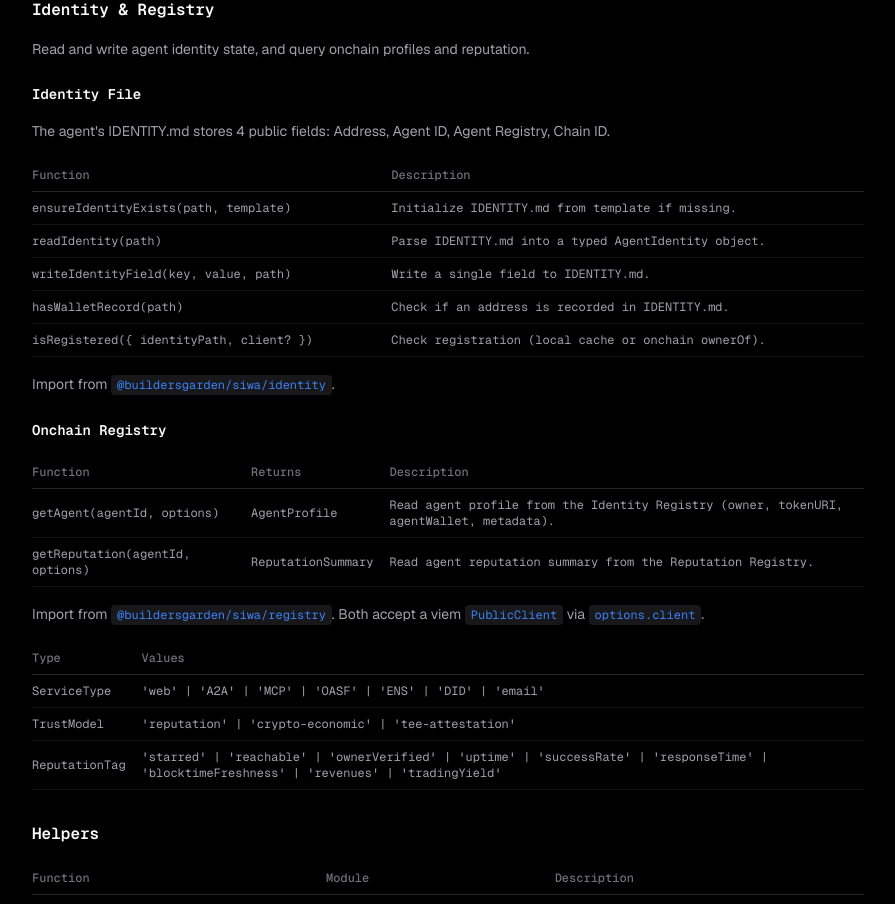
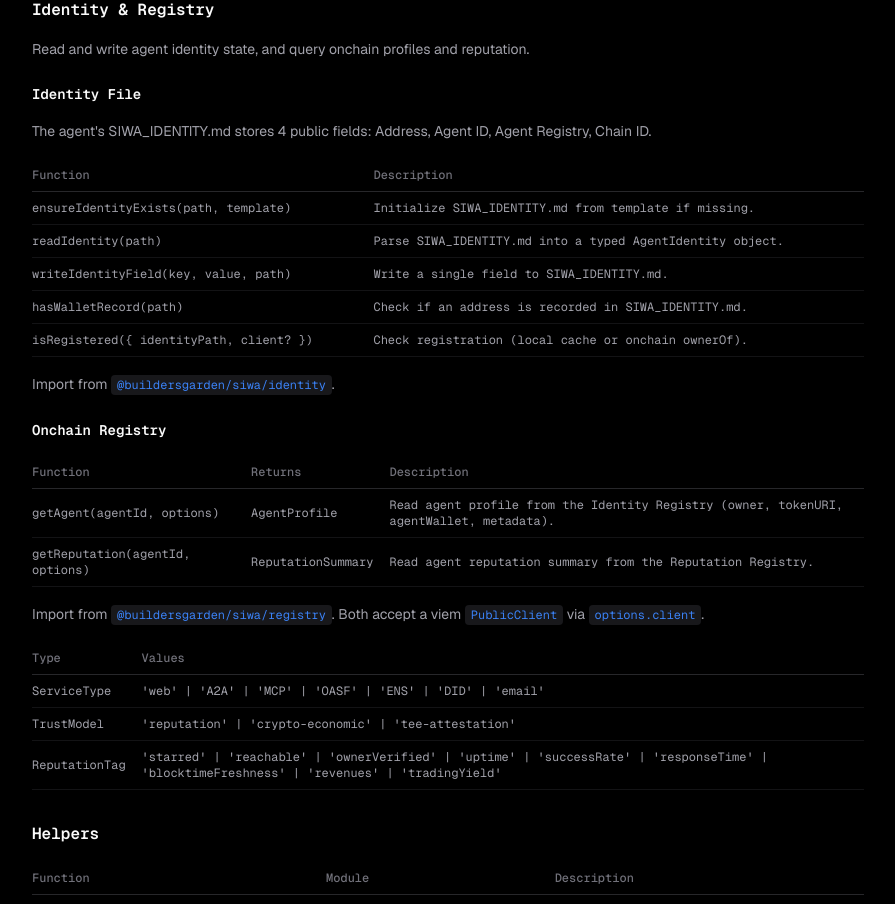
Before and after one commit to builders-garden/siwa, a Next.js app in the folder packages/siwa-website/: page /docs in a window 1280 px wide. Shown: the part 6920-7824 px from the top of the page, without its empty margins (328-1223 px from the left). Built offline with nearby package versions, Linux system fonts and the light colour scheme.

Commit message:
Update documentation to reflect the renaming of IDENTITY.md to SIWA_IDENTITY.md across relevant files.

```diff
--- a/packages/siwa-website/src/app/docs/page.tsx
+++ b/packages/siwa-website/src/app/docs/page.tsx
@@ -515,15 +515,15 @@ app.get('/api/protected', siwaMiddleware(), (req, res) => {
               <h4 className="font-mono text-sm font-semibold text-foreground mb-3">Identity File</h4>
             </div>
             <P>
-              The agent&apos;s IDENTITY.md stores 4 public fields: Address, Agent ID, Agent Registry, Chain ID.
+              The agent&apos;s SIWA_IDENTITY.md stores 4 public fields: Address, Agent ID, Agent Registry, Chain ID.
             </P>
             <Table
               headers={["Function", "Description"]}
               rows={[
-                ["ensureIdentityExists(path, template)", "Initialize IDENTITY.md from template if missing."],
-                ["readIdentity(path)", "Parse IDENTITY.md into a typed AgentIdentity object."],
-                ["writeIdentityField(key, value, path)", "Write a single field to IDENTITY.md."],
-                ["hasWalletRecord(path)", "Check if an address is recorded in IDENTITY.md."],
+                ["ensureIdentityExists(path, template)", "Initialize SIWA_IDENTITY.md from template if missing."],
+                ["readIdentity(path)", "Parse SIWA_IDENTITY.md into a typed AgentIdentity object."],
+                ["writeIdentityField(key, value, path)", "Write a single field to SIWA_IDENTITY.md."],
+                ["hasWalletRecord(path)", "Check if an address is recorded in SIWA_IDENTITY.md."],
                 ["isRegistered({ identityPath, client? })", "Check registration (local cache or onchain ownerOf)."],
               ]}
             />
```
Also changed, not shown: packages/siwa-skill/SKILL.md (+1 -1 lines).
